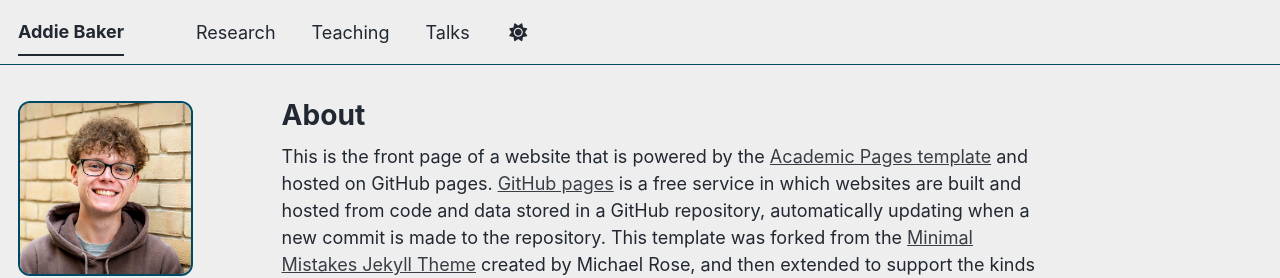
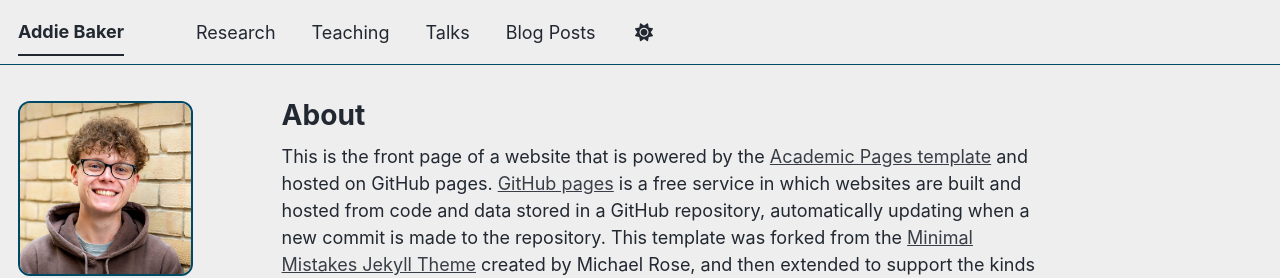
Before and after one commit to addie-02/addie-02.github.io, a Jekyll site: the page built from _pages/about.md, in a window 1280 px wide. Shown: the top 278 px of the page. Built offline with Jekyll 4.4.1, drawn with Linux system fonts in a browser that asks for light colours; a script bundle is joined from its source files by our own code; library files that are not in the unit come from our copies.

Commit message:
Add 'Blog Posts' section to navigation

```diff
--- a/_data/navigation.yml
+++ b/_data/navigation.yml
@@ -16,3 +16,6 @@ main:
 
   - title: "Talks"
     url: /talks/
+
+  - title: "Blog Posts"
+    url: /blog posts/
```
